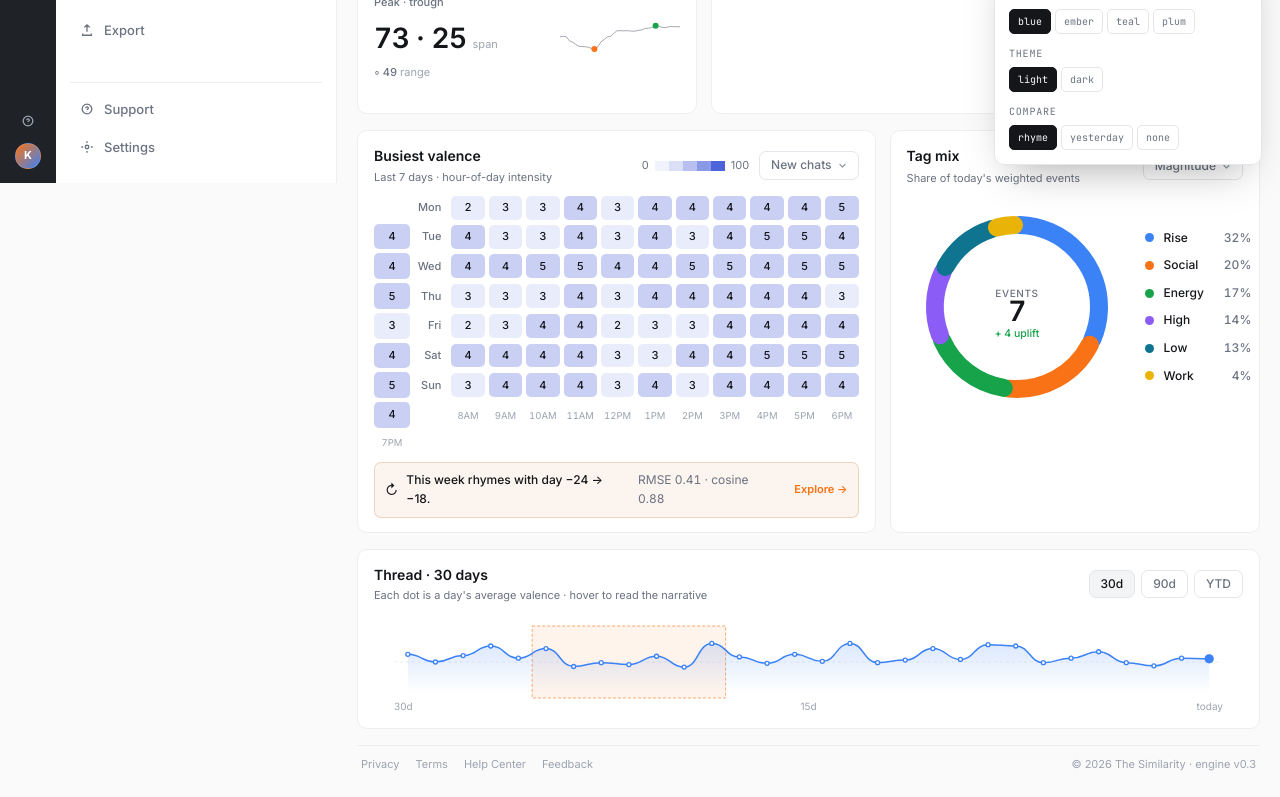
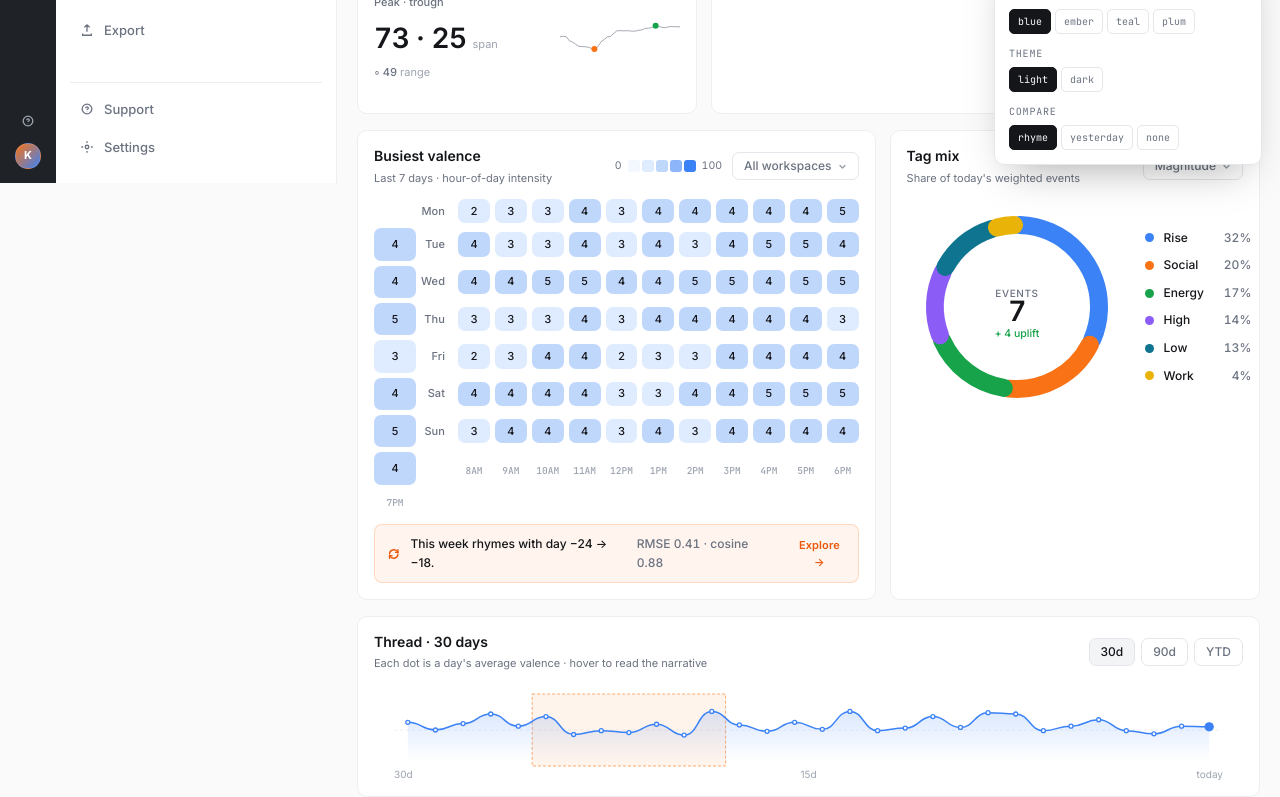
Before and after one commit to the-similarity/base, a Next.js app in the folder the-similarity-app/: page /prudent in a window 1280 px wide. Shown: the part 617-1414 px from the top of the page. Built offline with nearby package versions, Linux system fonts and the light colour scheme.

Commit message:
polish(prudent): heatmap cells to filled rounded chips with 5 intensity steps

```diff
--- a/the-similarity-app/app/prudent/dashboard.tsx
+++ b/the-similarity-app/app/prudent/dashboard.tsx
@@ -1814,14 +1814,28 @@ function RhymeHeatmap({
     return `${hr}${suf}`;
   });
 
-  const accent = "#4c63d9";
-  const colorFor = (v: number) => {
-    if (v < 0.15) return { bg: "transparent", border: "var(--line-mid)", text: "var(--faint)" };
-    if (v < 0.35) return { bg: "rgba(76,99,217,0.12)", border: "transparent", text: "var(--ink)" };
-    if (v < 0.55) return { bg: "rgba(76,99,217,0.30)", border: "transparent", text: "var(--ink)" };
-    if (v < 0.75) return { bg: "rgba(76,99,217,0.55)", border: "transparent", text: "#fff" };
-    return { bg: accent, border: "transparent", text: "#fff" };
+  // Five intensity steps, mapped from normalized valence-intensity ∈ [0,1].
+  // Step 0 is the empty state — a barely-there filled chip (NOT a dashed
+  // outline) so the grid still reads as a continuous canvas instead of a
+  // ghostly outline on white. Higher steps ramp through tailwind blue-50 →
+  // blue-500 so the darkest cells are legible on a white panel.
+  const STEP_BG = [
+    "rgba(59,130,246,0.06)",   // 0 — ghost
+    "rgba(59,130,246,0.16)",   // 1 — faint
+    "rgba(59,130,246,0.32)",   // 2 — soft
+    "rgba(59,130,246,0.58)",   // 3 — medium
+    "rgba(59,130,246,1.0)",    // 4 — solid
+  ];
+  const stepFor = (v: number): number => {
+    if (v < 0.15) return 0;
+    if (v < 0.35) return 1;
+    if (v < 0.55) return 2;
+    if (v < 0.75) return 3;
+    return 4;
   };
+  // At step 3 we switch the label color to white so contrast stays readable.
+  const stepText = (step: number): string =>
+    step >= 3 ? "#fff" : step === 0 ? "var(--faint)" : "var(--ink)";
 
   return (
     <section
@@ -1829,7 +1843,7 @@ function RhymeHeatmap({
         background: "var(--panel)",
         border: "1px solid var(--line)",
         borderRadius: 10,
-        padding: "14px 16px 14px 16px",
+        padding: "14px 16px 16px 16px",
         minWidth: 0,
       }}
     >
@@ -1838,34 +1852,56 @@ function RhymeHeatmap({
           display: "flex",
           alignItems: "center",
           justifyContent: "space-between",
-          marginBottom: 10,
+          marginBottom: 12,
+          gap: 12,
         }}
       >
         <div>
           <div style={{ fontSize: 14, fontWeight: 600 }}>Busiest valence</div>
-          <div style={{ fontSize: 11, color: "var(--muted)", marginTop: 2 }}>
+          <div style={{ fontSize: 11, color: "var(--muted)", marginTop: 3 }}>
             Last 7 days · hour-of-day intensity
           </div>
         </div>
-        <div style={{ display: "flex", alignItems: "center", gap: 10 }}>
-          <div style={{ display: "flex", alignItems: "center", gap: 6, fontSize: 11, color: "var(--muted)" }}>
+        <div
+          style={{ display: "flex", alignItems: "center", gap: 10, flexShrink: 0 }}
+        >
+          {/* Legend — same 5-step swatches as the grid cells, each a tiny
+              rounded square so the ramp reads as a mini version of the map. */}
+          <div
+            style={{
+              display: "flex",
+              alignItems: "center",
+              gap: 6,
+              fontSize: 10.5,
+              color: "var(--muted)",
+              fontVariantNumeric: "tabular-nums",
+            }}
+          >
             <span>0</span>
-            <div style={{ display: "flex" }}>
-              {[0.08, 0.2, 0.4, 0.65, 1].map((s, i) => (
-                <div key={i} style={{ width: 14, height: 10, background: `rgba(76,99,217,${s})` }} />
+            <div style={{ display: "flex", gap: 2 }}>
+              {STEP_BG.map((bg, i) => (
+                <div
+                  key={i}
+                  style={{
+                    width: 12,
+                    height: 12,
+                    background: bg,
+                    borderRadius: 3,
+                  }}
+                />
               ))}
             </div>
             <span>100</span>
           </div>
-          <Chip label="New chats" caret />
+          <Chip label="All workspaces" caret />
         </div>
       </div>
 
       <div
         style={{
           display: "grid",
-          gridTemplateColumns: "36px repeat(12, 1fr)",
-          gap: 4,
+          gridTemplateColumns: "42px repeat(12, 1fr)",
+          gap: 5,
           alignItems: "center",
         }}
       >
@@ -1875,34 +1911,39 @@ function RhymeHeatmap({
             <div
               style={{
                 fontSize: 11,
-                color: isRhymeRow(ri) ? "var(--warm)" : "var(--muted)",
+                color: isRhymeRow(ri) ? "var(--warm-strong)" : "var(--muted)",
                 fontWeight: isRhymeRow(ri) ? 600 : 500,
                 textAlign: "right",
-                paddingRight: 6,
+                paddingRight: 8,
+                letterSpacing: "0.01em",
               }}
             >
               {days[ri]}
             </div>
             {row.map((cell, ci) => {
-              const c = colorFor(cell.v);
+              const step = stepFor(cell.v);
               const val = Math.round(cell.v * 10);
               return (
                 <div
                   key={ci}
                   style={{
-                    aspectRatio: "1.4",
-                    background: c.bg,
-                    border:
-                      c.border === "transparent" ? "1px solid transparent" : `1px dashed ${c.border}`,
-                    color: c.text,
-                    borderRadius: 5,
+                    aspectRatio: "1.3",
+                    background: STEP_BG[step],
+                    color: stepText(step),
+                    borderRadius: 7,
                     display: "flex",
                     alignItems: "center",
                     justifyContent: "center",
                     fontSize: 11,
-                    fontWeight: 500,
+                    fontWeight: step >= 3 ? 600 : 500,
                     fontVariantNumeric: "tabular-nums",
-                    boxShadow: isRhymeRow(ri) ? "inset 0 0 0 1px var(--warm-soft)" : "none",
+                    // Rhyming rows get a soft warm outline — no longer the
+                    // dashed inset; this looks like a highlight band rather
+                    // than a warning state.
+                    boxShadow: isRhymeRow(ri)
+                      ? "inset 0 0 0 1.5px rgba(249,115,22,0.45)"
+                      : "none",
+                    transition: "transform 120ms ease",
                   }}
                 >
                   {val}
@@ -1915,12 +1956,14 @@ function RhymeHeatmap({
         {hours.map((h, i) => (
           <div
             key={i}
+            className="mono"
             style={{
               fontSize: 9.5,
               color: "var(--faint)",
               textAlign: "center",
-              paddingTop: 4,
+              paddingTop: 6,
               fontVariantNumeric: "tabular-nums",
+              fontWeight: 500,
             }}
           >
             {h}
@@ -1933,25 +1976,48 @@ function RhymeHeatmap({
           style={{
             display: "flex",
             alignItems: "center",
-            gap: 8,
-            marginTop: 12,
-            padding: "8px 10px",
-            borderRadius: 7,
-            background: "rgba(208,115,43,0.08)",
-            border: "1px solid rgba(208,115,43,0.25)",
+            gap: 10,
+            marginTop: 14,
+            padding: "10px 12px",
+            borderRadius: 8,
+            // Warm ember band — bg is tailwind orange-50, border orange-200.
+            background: "rgba(249,115,22,0.07)",
+            border: "1px solid rgba(249,115,22,0.22)",
             fontSize: 12,
             color: "var(--ink)",
           }}
         >
-          <span style={{ fontSize: 14 }}>↻</span>
+          <svg
+            width="14"
+            height="14"
+            viewBox="0 0 16 16"
+            fill="none"
+            stroke="var(--warm-strong)"
+            strokeWidth="1.6"
+            strokeLinecap="round"
+            strokeLinejoin="round"
+          >
+            <path d="M3 8a5 5 0 019-3L13 6M13 8a5 5 0 01-9 3L3 10" />
+            <path d="M13 3v3h-3M3 13v-3h3" />
+          </svg>
           <span style={{ fontWeight: 500 }}>
-            This week rhymes with day −{history[rhymeStart].day} → −{history[rhymeStart + 6]?.day}.
+            This week rhymes with day −{history[rhymeStart].day} → −
+            {history[rhymeStart + 6]?.day}.
           </span>
-          <span style={{ color: "var(--muted)" }} className="tnum">
+          <span style={{ color: "var(--muted)", fontWeight: 500 }} className="tnum">
             RMSE 0.41 · cosine 0.88
           </span>
           <span style={{ flex: 1 }} />
-          <button style={{ fontSize: 11, fontWeight: 600, color: "var(--warm)" }}>Explore →</button>
+          <button
+            style={{
+              fontSize: 11,
+              fontWeight: 600,
+              color: "var(--warm-strong)",
+              letterSpacing: "0.01em",
+            }}
+          >
+            Explore →
+          </button>
         </div>
       )}
     </section>
```
